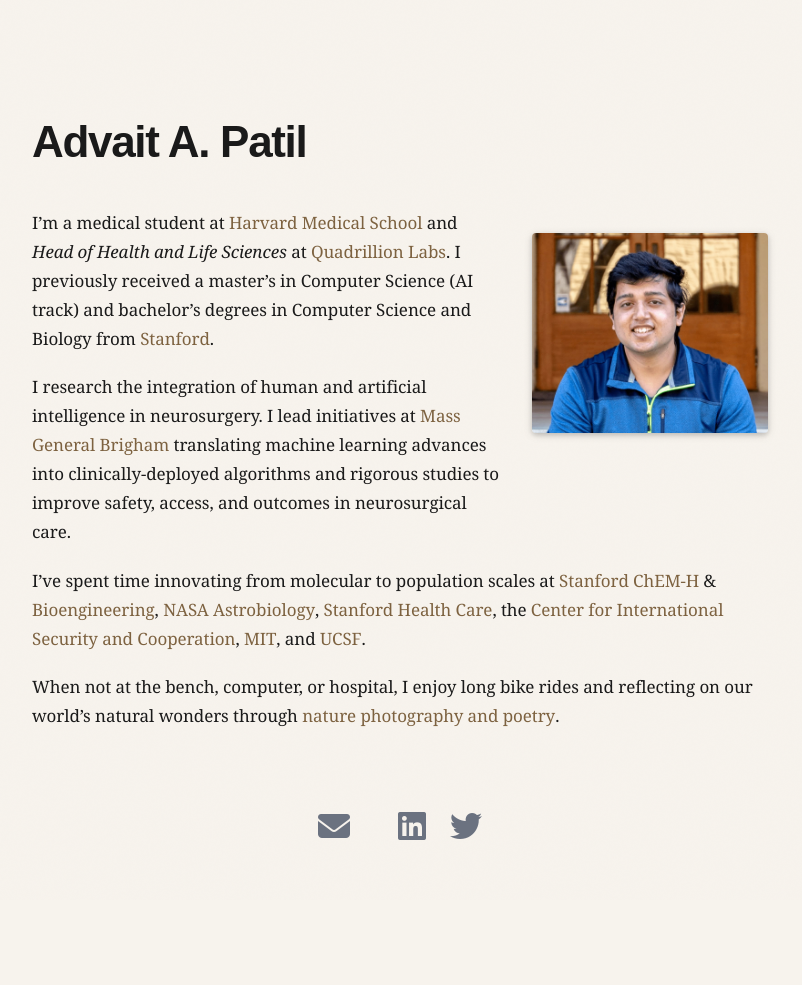
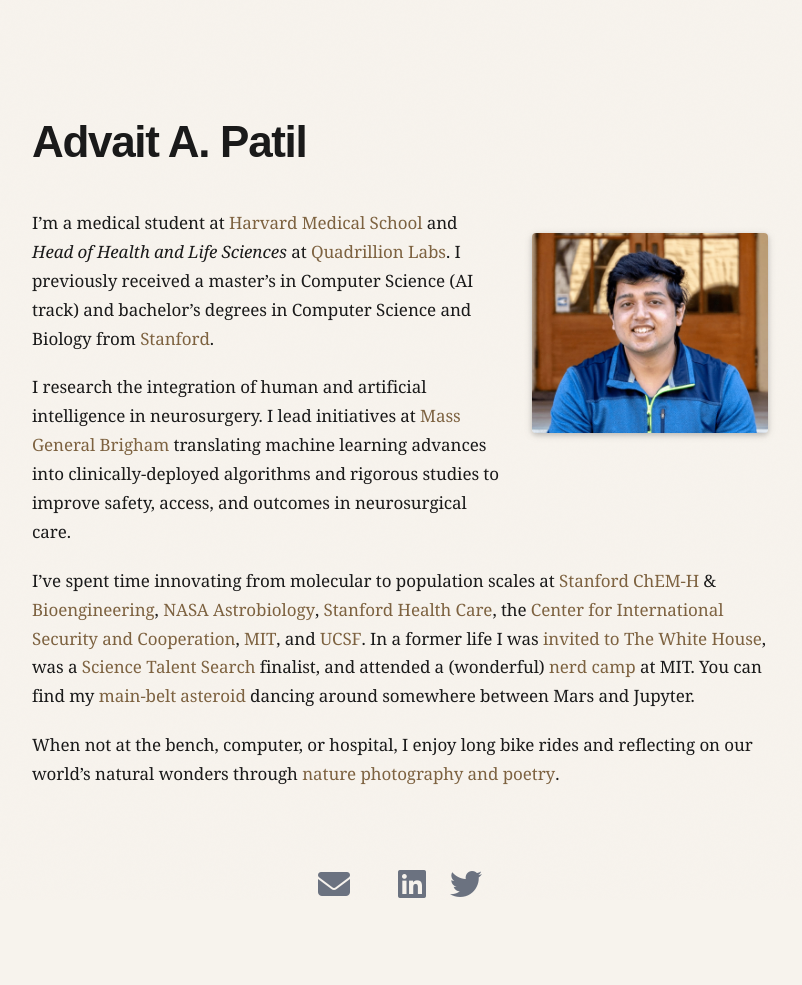
Before and after one commit to advaitapatil/advaitapatil.github.io, a Jekyll site: the page built from _pages/about.md, in a window 1280 px wide. Shown: the whole page, without its empty margins (240-1042 px from the left). Built offline with Jekyll 4.4.1, drawn with Linux system fonts in a browser that asks for light colours; some web fonts are replaced; comment, search, counter and statistics services are not loaded; a style sheet for code colours, icons or effects is not loaded; before the commit the page ends 928 px from its top, so only the background shows below that.

```diff
--- a/_pages/about.md
+++ b/_pages/about.md
@@ -20,7 +20,7 @@ I'm a medical student at [Harvard Medical School](https://hms.harvard.edu/) and
 
 I research the integration of human and artificial intelligence in neurosurgery. I lead initiatives at [Mass General Brigham](https://www.massgeneral.org/neurosurgery) translating machine learning advances into clinically-deployed algorithms and rigorous studies to improve safety, access, and outcomes in neurosurgical care.
 
-I’ve spent time innovating from molecular to population scales at [Stanford ChEM-H](https://chemh.stanford.edu/) & [Bioengineering](https://bioengineering.stanford.edu/), [NASA Astrobiology](https://www.nasa.gov/space-science-and-astrobiology-at-ames/), [Stanford Health Care](https://med.stanford.edu/gensurg.html), the [Center for International Security and Cooperation](https://cisac.fsi.stanford.edu/), [MIT](https://cheme.mit.edu/), and [UCSF](https://bts.ucsf.edu/).
+I’ve spent time innovating from molecular to population scales at [Stanford ChEM-H](https://chemh.stanford.edu/) & [Bioengineering](https://bioengineering.stanford.edu/), [NASA Astrobiology](https://www.nasa.gov/space-science-and-astrobiology-at-ames/), [Stanford Health Care](https://med.stanford.edu/gensurg.html), the [Center for International Security and Cooperation](https://cisac.fsi.stanford.edu/), [MIT](https://cheme.mit.edu/), and [UCSF](https://bts.ucsf.edu/). In a former life I was [invited to The White House](https://en.wikipedia.org/wiki/Presidential_Scholars_Program), was a [Science Talent Search](https://www.societyforscience.org/regeneron-sts/) finalist, and attended a (wonderful) [nerd camp](https://www.cee.org/programs/research-science-institute) at MIT. You can find my [main-belt asteroid](https://ssd.jpl.nasa.gov/tools/sbdb_lookup.html#/?sstr=34256) dancing around somewhere between Mars and Jupyter.
 
 When not at the bench, computer, or hospital, I enjoy long bike rides and reflecting on our world's natural wonders through [nature photography and poetry](http://naturephotopoetry.wordpress.com).
 
```
